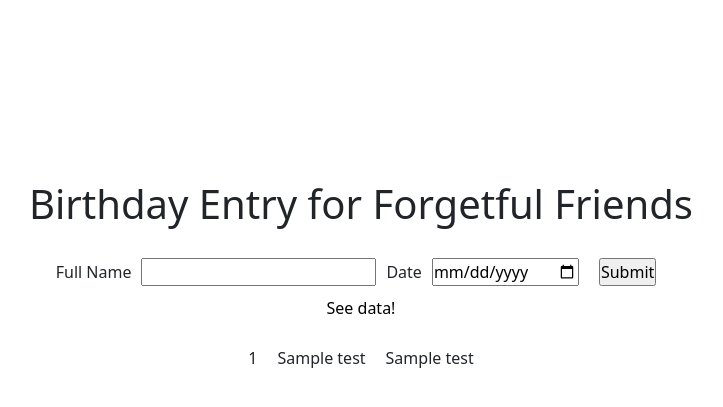
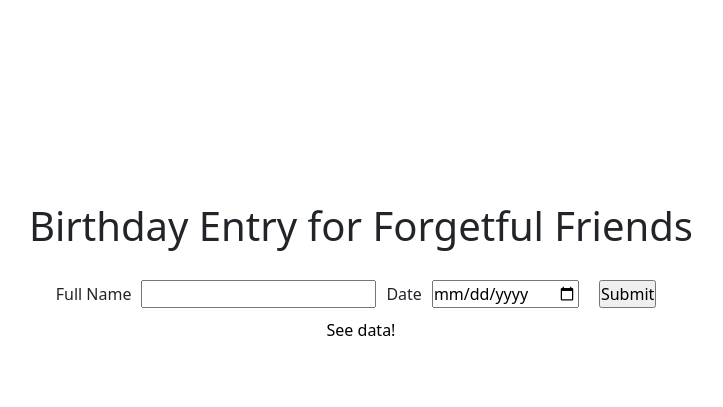
Before and after one commit to ianmat55/bday_tracker, a Flask app: template templates/index.html in a window 1280 px wide. Shown: the top 407 px of the page, without its empty margins (279-1002 px from the left). Run offline with Flask 2, Linux system fonts and the light colour scheme; the template is opened without the code that fills it: values that come from a table or form of the project are taken from there, most other values are stand-ins (such as "Sample title", 1, 10 or a date in 2020).

Commit message:
added onclick function to see data

```diff
--- a/app.py
+++ b/app.py
@@ -31,6 +31,10 @@
 		try:
 			c.execute('INSERT into birthdays (name, birthday) VALUES (?,?)',
 				(form.name.data, form.birthdate.data,))
+
+			form.name.data = ""
+			form.birthdate.data = ""
+
 			flash("friend added!")
 		except:
 			flash("duplicate entry")
--- a/static/css/base.css
+++ b/static/css/base.css
@@ -22,15 +22,16 @@
 	align-items: center;
 }
 
-p {
+#toggle {
 	display: flex;
 	justify-content: center;
 	align-items: center;
 	color: black !important;
 }
 
-table {
+#data {
 	margin: auto;
+	display: none;
 }
 
 input {
--- /dev/null
+++ b/static/js/base.js
@@ -0,0 +1,16 @@
+
+window.onload = function() {
+	const target = document.getElementById('data');
+	const toggle = document.getElementById('toggle')
+
+	toggle.onclick = function () {
+		if (target.style.display !== "none") {
+			target.style.display = "none";
+			target.style.margin = "auto";
+		} else {
+			target.style.display = "flex";
+			target.style.justifyContent = "center";
+			target.style.alignItems = "center";
+		}
+	};
+};
--- a/templates/base.html
+++ b/templates/base.html
@@ -4,15 +4,12 @@
 	<meta charset="UTF-8">
 	<meta http-equiv="X-UA-Compatible" content="IE=edge">
 	<meta name="viewport" content="width=device-width, initial-scale=1.0">
-	<link rel="stylesheet" href = "{{ url_for('static', filename='css/base.css') }}"<!-- CSS only -->
-	<link href="https://cdn.jsdelivr.net/npm/bootstrap@5.1.0/dist/css/bootstrap.min.css" rel="stylesheet" integrity="sha384-KyZXEAg3QhqLMpG8r+8fhAXLRk2vvoC2f3B09zVXn8CA5QIVfZOJ3BCsw2P0p/We" crossorigin="anonymous">
+	<link rel="stylesheet" href = "{{ url_for('static', filename='css/base.css') }}">
+	<script type="text/javascript" src="{{ url_for('static', filename='js/base.js') }}"> </script>
 
 	<!-- CSS only -->
 	<link href="https://cdn.jsdelivr.net/npm/bootstrap@5.1.0/dist/css/bootstrap.min.css"
 	      rel="stylesheet" integrity="sha384-KyZXEAg3QhqLMpG8r+8fhAXLRk2vvoC2f3B09zVXn8CA5QIVfZOJ3BCsw2P0p/We" crossorigin="anonymous">
-	<!-- JavaScript Bundle with Popper -->
-	<script src="https://cdn.jsdelivr.net/npm/bootstrap@5.1.0/dist/js/bootstrap.bundle.min.js"
-		integrity="sha384-U1DAWAznBHeqEIlVSCgzq+c9gqGAJn5c/t99JyeKa9xxaYpSvHU5awsuZVVFIhvj" crossorigin="anonymous"></script>
 
 	<title> {% block title %} {% endblock %} </title>
 </head>
--- a/templates/index.html
+++ b/templates/index.html
@@ -14,7 +14,7 @@
 	{{ form.submit }}
 </form>
 
-<p> See data! </p>
+<p id="toggle"> See data! </p>
 
 	<!-- testing if input is inserting into urls table -->
 	<table id="data">
```
Also changed, not shown: database.db.
